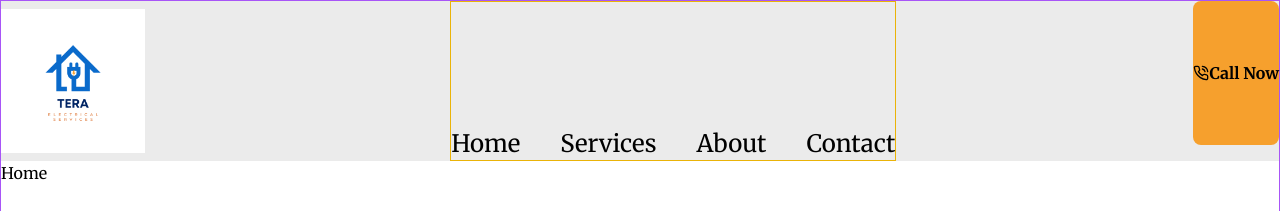
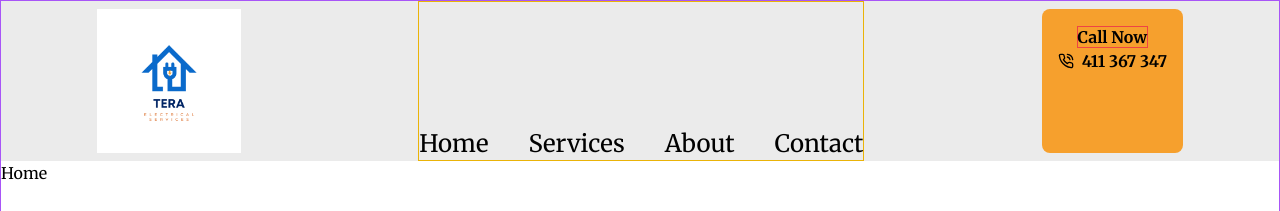
Before and after one commit to Mana12011207/TERA-electrical-services, a React (Create React App) app: page / in a window 1280 px wide. Shown: the top 211 px of the page. Built offline with nearby package versions, Linux system fonts and the light colour scheme.

Commit message:
Refactor CTA button

```diff
--- a/src/components/Navbar.jsx
+++ b/src/components/Navbar.jsx
@@ -16,7 +16,7 @@ function Navbar() {
     <>
       <div className="flex justify-between w-full h-full">
         <button
-          className="z-10 w-8 h-8 mt-2 ml-2 bg-white rounded-full cursor-pointer bg-opacity-40 justify-items-center md:hidden"
+          className="z-10 w-8 h-8 mt-2 ml-2 bg-white rounded-full cursor-pointer bg-opacity-40 justify-items-center md:hidden shrink-0"
           onClick={toggleHamburgerMenu}
         >
           {isMenuOpen ? (
@@ -26,15 +26,15 @@ function Navbar() {
           )}
         </button>
         <img
-          className="box-border w-auto h-auto mt-2 mr-2 max-h-8 sm:max-h-36"
+          className="box-border w-auto h-auto mt-2 ml-2 max-h-8 sm:max-h-36 xl:ml-24"
           src="/assets/images/TeraElectricalServicesLogo.png"
           alt="logo"
         ></img>
 
         {/* Horizontal Menu for larger screens */}
         <div className="hidden md:flex">
-          <nav className="w-auto border border-yellow-500 tems-center md:flex md:items-end">
-            <ul className="flex space-x-10 cursor-pointer sm:text-sm md:text-xl xl:text-2xl">
+          <nav className="w-auto border border-yellow-500 md:flex md:items-end md:mx-2">
+            <ul className="flex space-x-10 cursor-pointer sm:text-sm lg:text-xl xl:text-2xl">
               <li className="">
                 <a href="/">Home</a>
               </li>
@@ -51,9 +51,14 @@ function Navbar() {
           </nav>
         </div>
         {/* CTA button */}
-        <button className="box-border items-center hidden w-auto h-auto font-bold rounded-lg md:max-h-36 md:flex bg-secondaryAccent">
-          <LuPhoneCall />
-          <a href="tel:+61411367347"> Call Now</a>
+        <button className="box-border flex-col hidden h-auto mt-2 mr-2 font-bold rounded-lg md:flex -auto items-ce md:max-h-36 bg-secondaryAccent xl:mr-24 ">
+          <div className="p-4">
+            <span className="border border-red-500">Call Now</span>
+            <div className="flex items-center">
+              <LuPhoneCall className="mr-2" />
+              <a href="tel:+61411367347">411 367 347</a>
+            </div>
+          </div>
         </button>
       </div>
 
```
